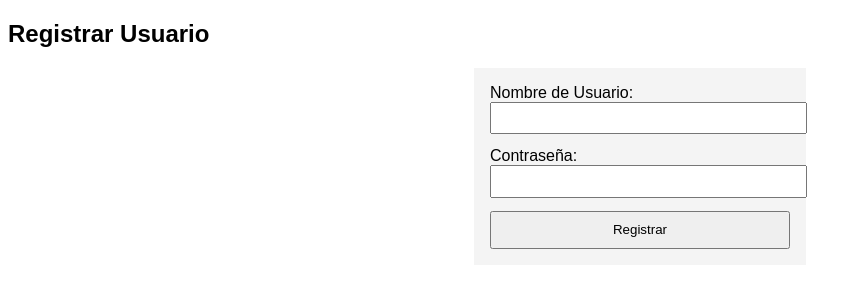
After one commit to Morche17/rally-project, a PHP site: page /signup.html in a window 1280 px wide. The commit adds this page. Shown: the top 300 px of the page, without its empty margins (0-861 px from the left). Run offline with PHP 8.4, Linux system fonts and the light colour scheme.

Commit message:
Creación de la página de inicio de sesión y de ingreso de usuarios y contraseñas. Además se filtraron los ficheros php en una carpeta propia.

```diff
--- a/login.html
+++ b/login.html
@@ -39,7 +39,7 @@
 
             // Enviar datos con AJAX
             const xhr = new XMLHttpRequest();
-            xhr.open('POST', 'login.php', true);
+            xhr.open('POST', 'php/login.php', true);
             xhr.setRequestHeader('Content-type', 'application/x-www-form-urlencoded');
 
             xhr.onload = function() {
--- a/login.php
+++ b/php/login.php
@@ -1,6 +1,6 @@
 <?php
 session_start();
-include 'config.php';
+include 'connect.php';
 
 if ($_SERVER["REQUEST_METHOD"] == "POST") {
     $username = $_POST['username'];
--- /dev/null
+++ b/signup.html
@@ -0,0 +1,27 @@
+<!DOCTYPE html>
+<html lang="es">
+<head>
+    <meta charset="UTF-8">
+    <meta name="viewport" content="width=device-width, initial-scale=1.0">
+    <title>Registrar Usuario</title>
+    <style>
+        body { font-family: Arial, sans-serif; }
+        form { max-width: 300px; margin: auto; padding: 1em; background: #f4f4f4; }
+        input { margin-bottom: 1em; padding: 0.5em; width: 100%; }
+        button { padding: 0.7em; width: 100%; }
+        .error { color: red; }
+    </style>
+</head>
+<body>
+    <h2>Registrar Usuario</h2>
+    <form action="php/signup.php" method="POST">
+        <label for="username">Nombre de Usuario:</label>
+        <input type="text" id="username" name="username" required>
+
+        <label for="password">Contraseña:</label>
+        <input type="password" id="password" name="password" required>
+
+        <button type="submit">Registrar</button>
+    </form>
+</body>
+</html>
```
Also changed, not shown: php/connect.php (added, +14 -0 lines), php/signup.php (added, +41 -0 lines).
